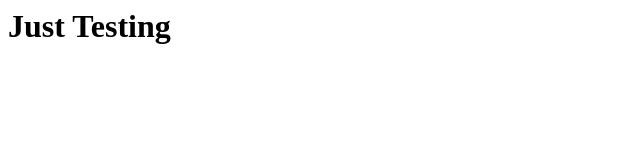
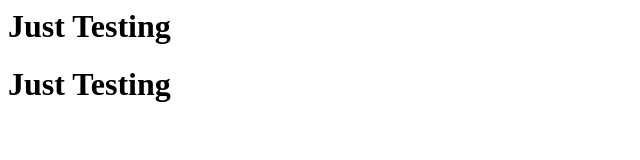
Before and after one commit to roopla/webserver-jenkins, a plain HTML site: page index.html in a window 1280 px wide. Shown: the whole page, without its empty margins (0-640 px from the left). Drawn offline with Linux system fonts and the light colour scheme.

Commit message:
Update index.html

```diff
--- a/index.html
+++ b/index.html
@@ -1 +1,2 @@
 <h1> Just Testing</h1>
+<h1> Just Testing</h1>
```
